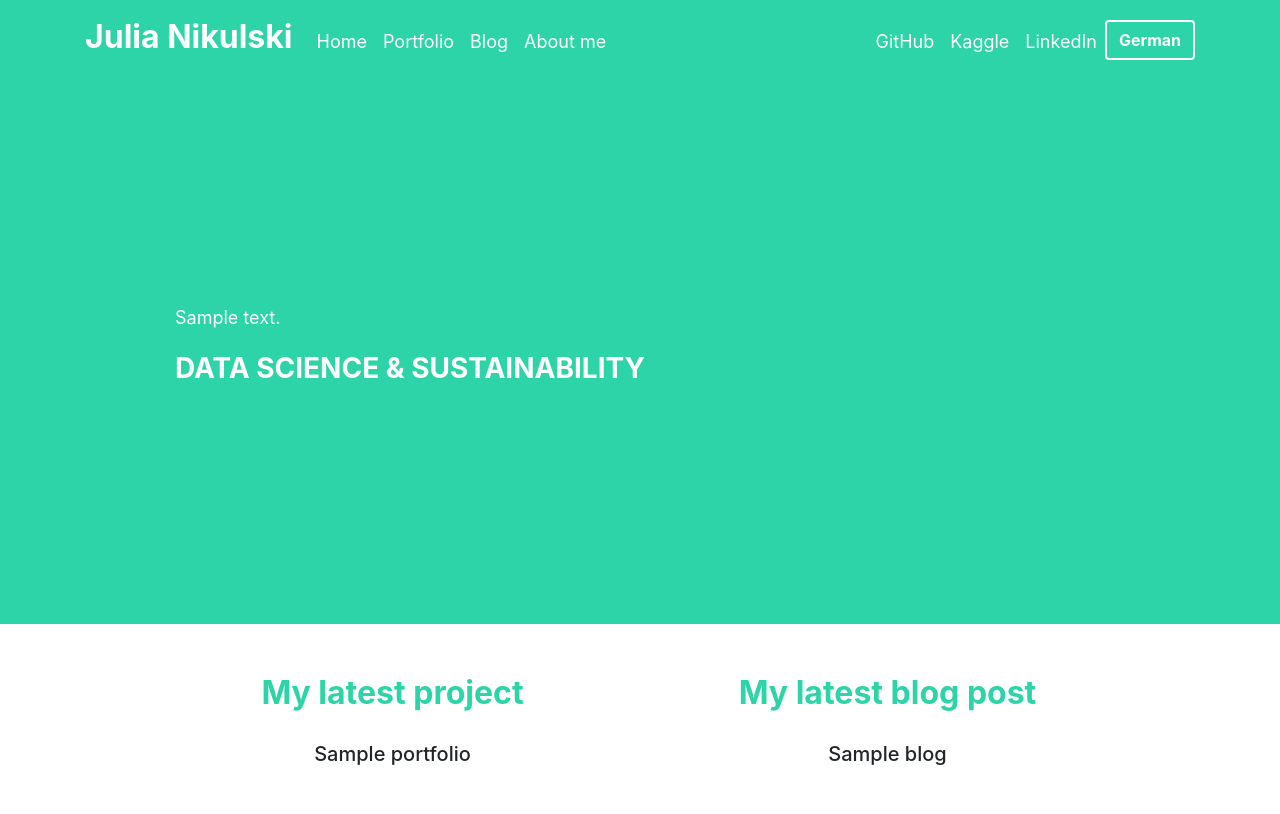
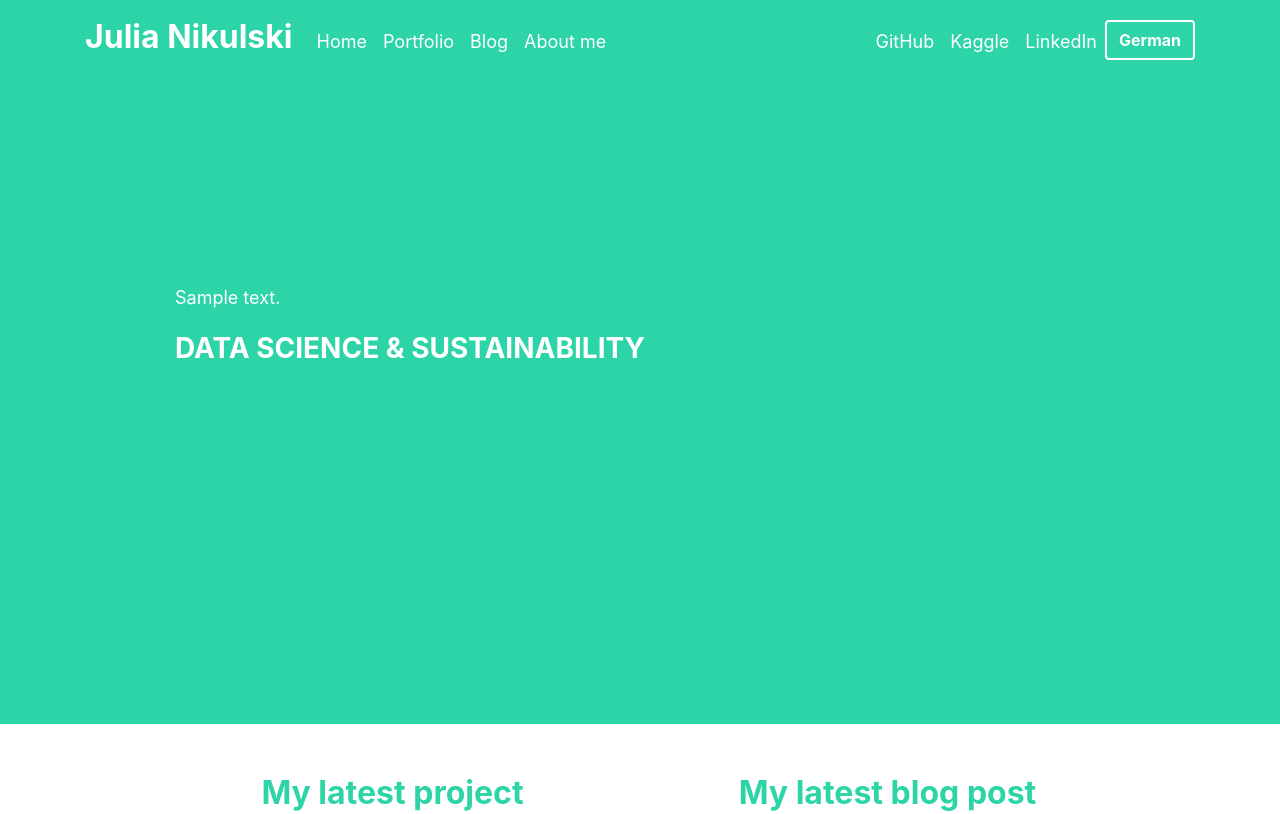
Before and after one commit to julianikulski/portfolio-website, a Flask app: page /en/ in a window 1280 px wide. Shown: the top 814 px of the page. Run offline with Flask 2, Linux system fonts and the light colour scheme; a database or web service that is not in the repository returns one stand-in record (values such as "Sample title"); some libraries are stand-ins or nearby versions.

Commit message:
style: Change page title position

```diff
--- a/static/styles.css
+++ b/static/styles.css
@@ -46,7 +46,7 @@
 
 .title-color
 {
-    padding: 230px 0 80px;
+    padding: 210px 0 80px;
     position: relative;
     z-index: 1;
     display: block;
@@ -80,7 +80,7 @@
 
 .title-color
 {
-    height: 550px;
+    height: 650px;
     position: relative;
 }
 
```
